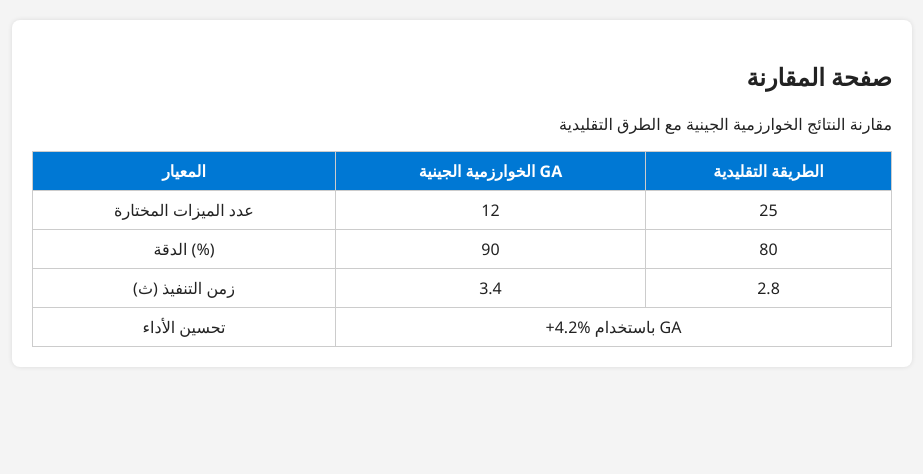
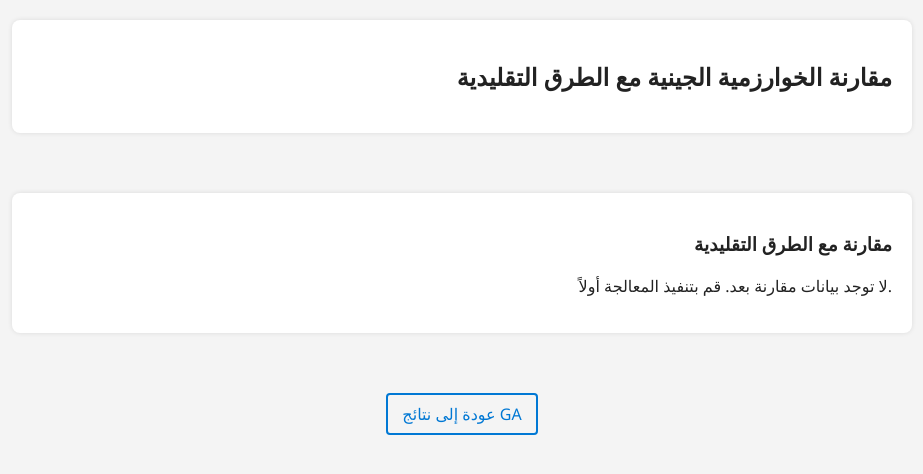
Before and after one commit to Mo2370mo/features-selection-SVU, a Flask app: template templates/compare.html in a window 1280 px wide. Shown: the part 170-644 px from the top of the page, without its empty margins (178-1101 px from the left). Run offline with Flask 3, Linux system fonts and the light colour scheme; the template is opened without the code that fills it, so the values that code supplies are empty.

Commit message:
Refactor comparison page to use dynamic results
Updated compare.html to display genetic algorithm and traditional method results dynamically using template variables. Replaced hardcoded tables with conditional rendering based on 'results' and 'comparison' context, improving flexibility and maintainability.

```diff
--- a/templates/compare.html
+++ b/templates/compare.html
@@ -1,38 +1,59 @@
 {% extends "base.html" %}
 {% block content %}
+
 <section class="card">
-    <h2>صفحة المقارنة</h2>
-     <p>مقارنة النتائج الخوارزمية الجينية مع الطرق التقليدية</p>
+  <h2>مقارنة الخوارزمية الجينية مع الطرق التقليدية</h2>
 
+  {% if results %}
+
+  <h3>(GA) نتائج الخوارزمية الجينية </h3>
   <table class="comparison-table">
     <thead>
       <tr>
         <th>المعيار</th>
-                <th>الخوارزمية الجينية GA </th>
-                <th>الطريقة التقليدية</th>
+        <th>القيمة</th>
       </tr>
     </thead>
     <tbody>
-            <tr>
-                <td>عدد الميزات المختارة</td>
-                <td>12</td>
-                <td>25</td>
-            </tr>
-            <tr>
-                <td>الدقة (%)</td>
-                <td>90</td>
-                <td>80</td>
-            </tr>
-            <tr>
-                <td>زمن التنفيذ (ث)</td>
-                <td>3.4</td>
-                <td>2.8</td>
-            </tr>
-            <tr>
-                <td>تحسين الأداء</td>
-                <td colspan="2" >+4.2% باستخدام GA </td>
-            </tr>
+      <tr><td>عدد الميزات المختارة</td><td>{{ results.features }}</td></tr>
+      <tr><td>دقة النموذج (%)</td><td>{{ results.accuracy }}</td></tr>
+      <tr><td>زمن التنفيذ (ث)</td><td>{{ results.time }}</td></tr>
     </tbody>
   </table>
+
+
+  {% endif %}
 </section>
+
+
+<section class="card">
+  <h3>مقارنة مع الطرق التقليدية</h3>
+  {% if comparison %}
+  <table class="comparison-table">
+    <thead>
+      <tr>
+        <th>الطريقة</th>
+        <th>عدد الميزات المختارة</th>
+        <th>دقة النموذج (%)</th>
+      </tr>
+    </thead>
+    <tbody>
+      {% for key, m in comparison.items() %}
+      <tr>
+        <td>{{ m.name }}</td>
+        <td>{{ m.features }}</td>
+        <td>{{ (m.accuracy * 100) | round(2) }}</td>
+      </tr>
+      {% endfor %}
+    </tbody>
+  </table>
+  {% else %}
+  <p>لا توجد بيانات مقارنة بعد. قم بتنفيذ المعالجة أولاً.</p>
+  {% endif %}
+</section>
+
+<div style="text-align:center; margin-top:20px;">
+  <a href="{{ url_for('results') }}" class="button-outline">عودة إلى نتائج GA</a>
+</div>
+
 {% endblock %}
```
Lines whose indentation alone changed are shown as unchanged.
